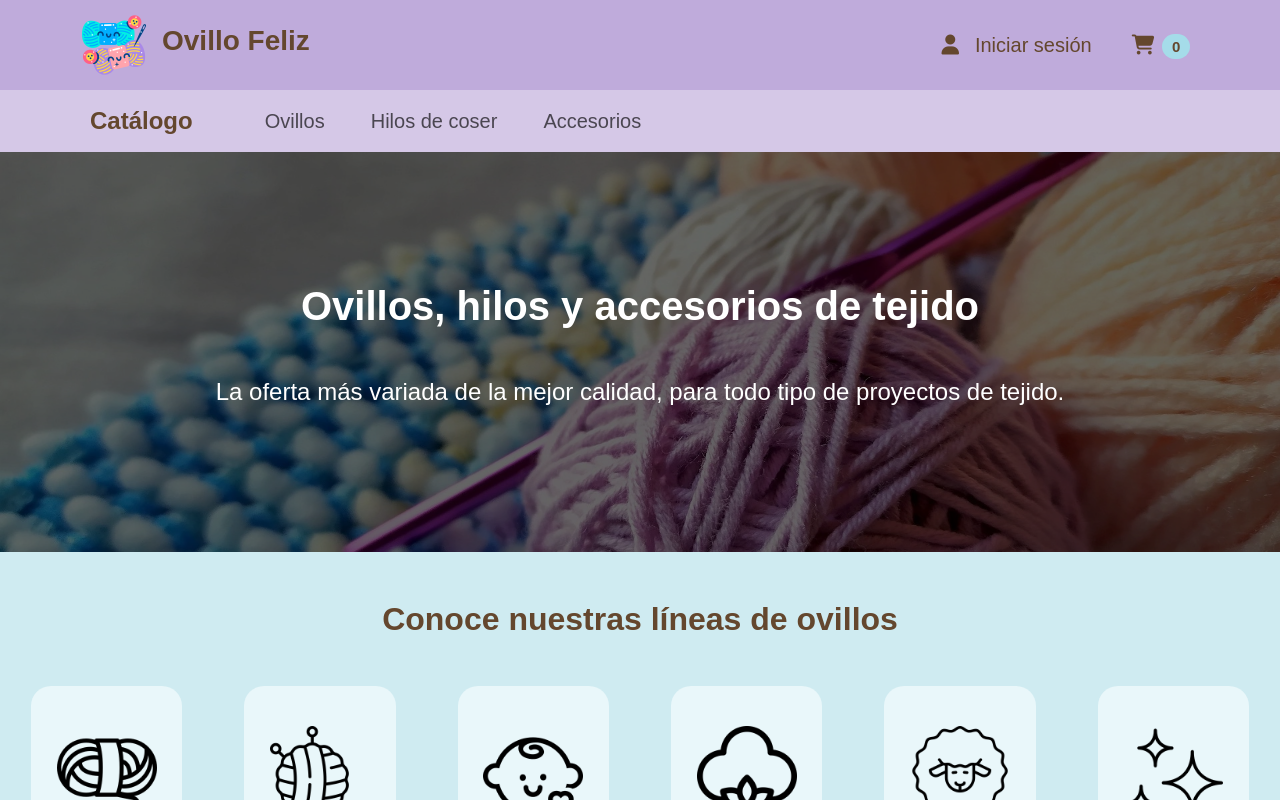
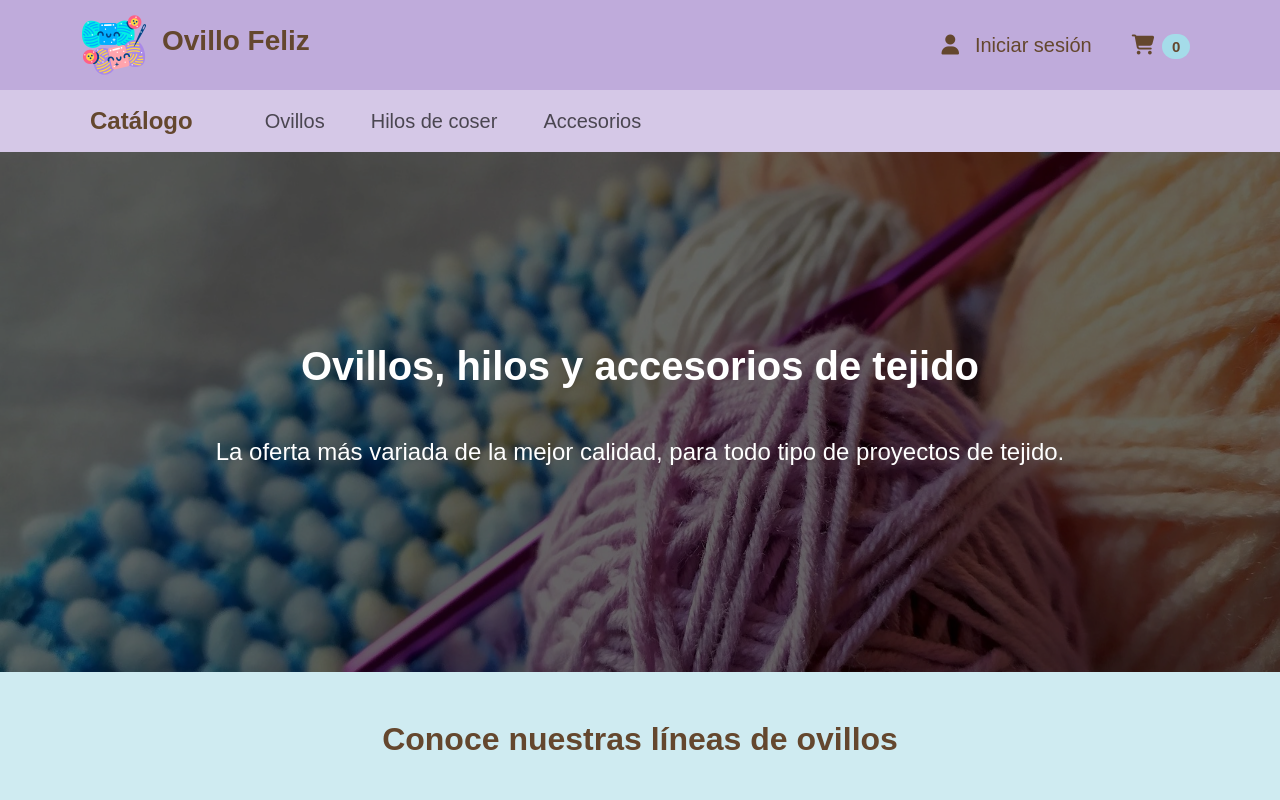
Before and after one commit to aolivos15/P5-ecommerce, a React (Vite) app: page / in a window 1280 px wide. Shown: the top 800 px of the page. Built offline with nearby package versions, Linux system fonts and the light colour scheme; no server answers; a web font is replaced by a local one.

Commit message:
Modify jumbotron size

```diff
--- a/src/components/Jumbotron/jumbotron.css
+++ b/src/components/Jumbotron/jumbotron.css
@@ -1,6 +1,6 @@
 .jumbotron-container {
   background-image: url('../../assets/img/jumbotron_img.webp');
-  height: 400px;
+  height: 520px;
   width: auto;
   background-size: 100% 100%;
   background-repeat: no-repeat;
```
